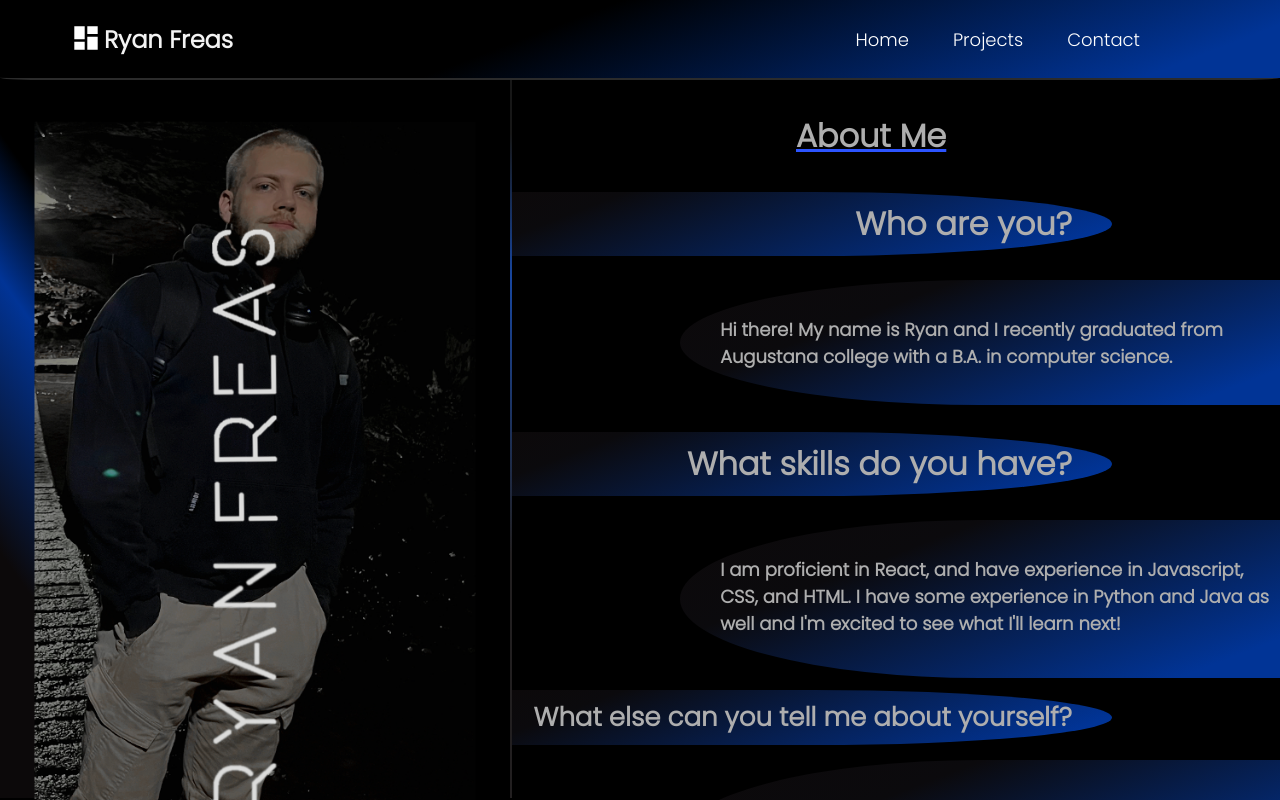
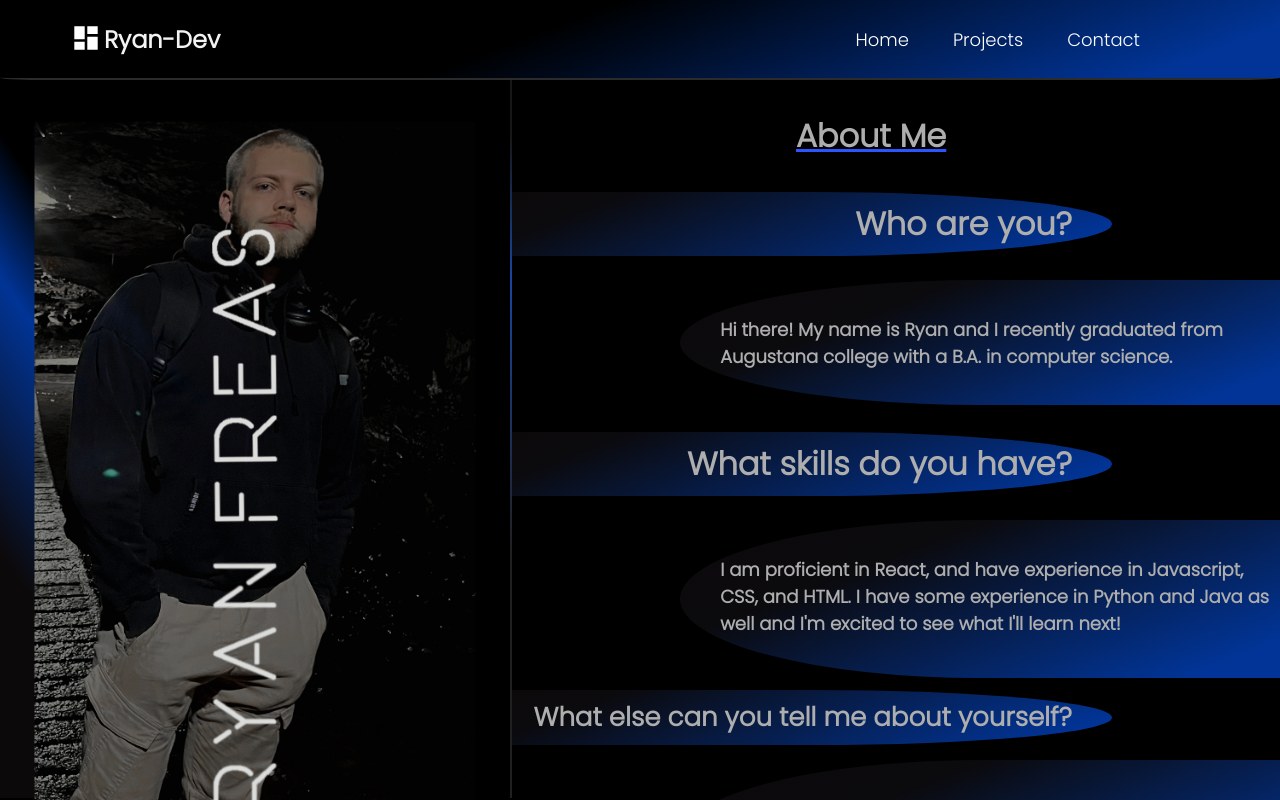
Before and after one commit to ryan2625/personalWebsite, a React (Create React App) app: page / in a window 1280 px wide. Shown: the top 800 px of the page. Built offline with nearby package versions, Linux system fonts and the light colour scheme; a web font is replaced by a local one.

Commit message:
Update navBar.jsx

```diff
--- a/src/conponenets/navBare/navBar.jsx
+++ b/src/conponenets/navBare/navBar.jsx
@@ -20,7 +20,7 @@ export const Navbar = () =>{
             <div id="icon" className="icon">
                 <DashboardIcon/>
             </div>
-            <h2 id="name">Ryan Freas</h2>
+            <h2 id="name">Ryan-Dev</h2>
             </NavLink>
         </div>
         </div>
@@ -48,7 +48,7 @@ export const Navbar = () =>{
             <div id="icon" className="icon">
                 <DashboardIcon/>
             </div>
-            <h2 id="name">Ryan Freas</h2>
+            <h2 id="name">Ryan-Dev</h2>
             </NavLink>
         </div>
         <div onClick={handleClick}
```
